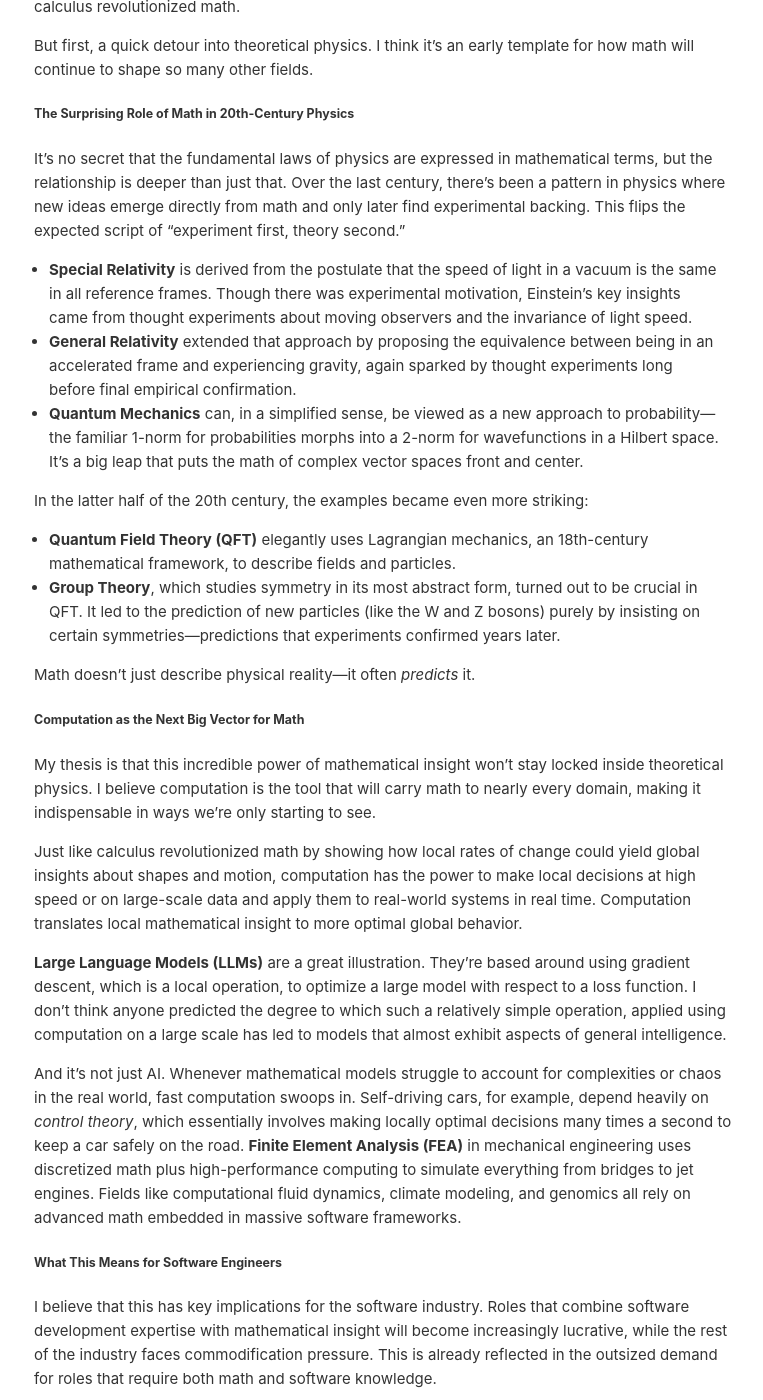
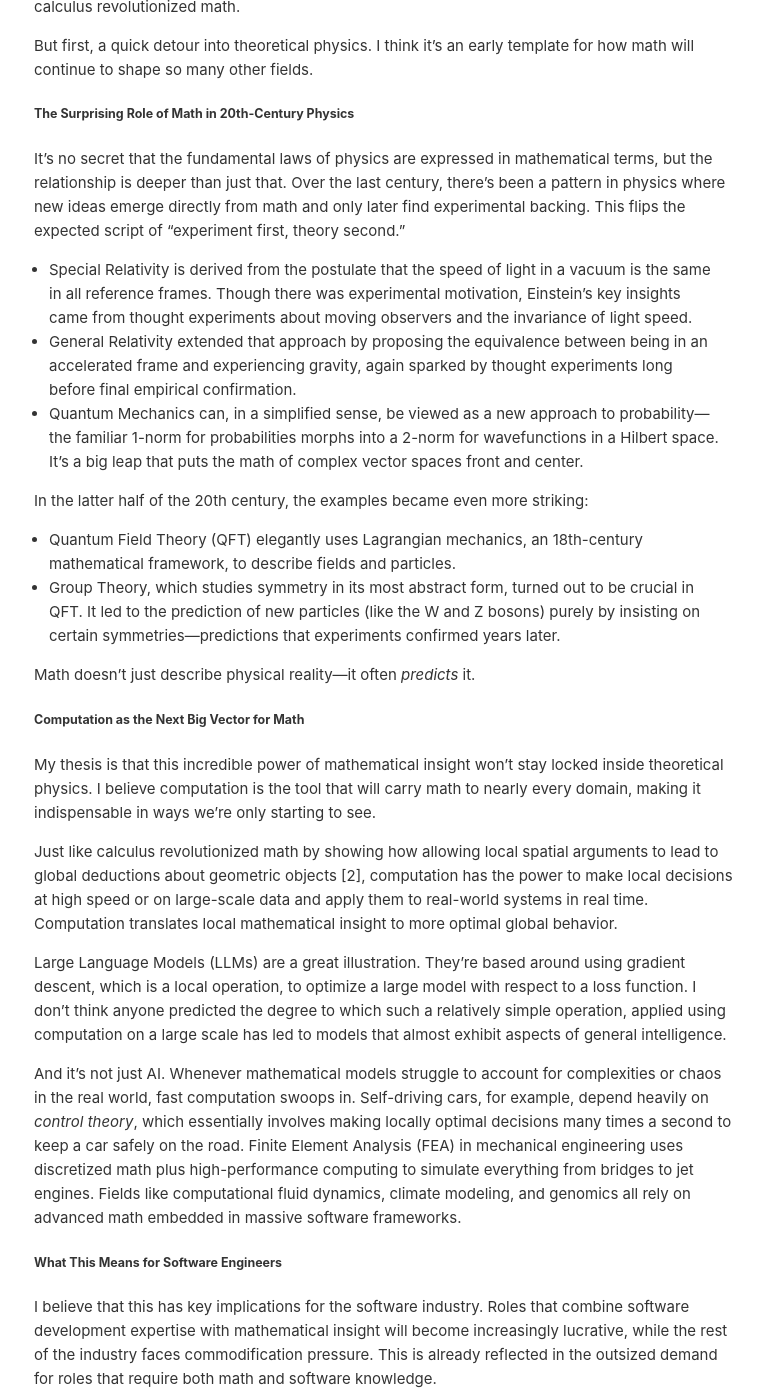
Before and after one commit to mfaizan/mfaizan.github.io, a Jekyll site: the page built from _posts/2025-02-21-math.markdown, in a window 1280 px wide and 1400 px high, scrolled down 361 px. Shown: the whole window, without its empty margins (256-1019 px from the left). Built offline with Jekyll 4.4.1, drawn with Linux system fonts in a browser that asks for light colours; some of the changed text lies outside the part shown.

Commit message:
Update 2025-02-21-math.markdown

```diff
--- a/_posts/2025-02-21-math.markdown
+++ b/_posts/2025-02-21-math.markdown
@@ -15,14 +15,14 @@ But first, a quick detour into theoretical physics. I think it’s an early temp
 
 It’s no secret that the fundamental laws of physics are expressed in mathematical terms, but the relationship is deeper than just that. Over the last century, there’s been a pattern in physics where new ideas emerge directly from math and only later find experimental backing. This flips the expected script of “experiment first, theory second.”
 
-- **Special Relativity** is derived from the postulate that the speed of light in a vacuum is the same in all reference frames. Though there was experimental motivation, Einstein’s key insights came from thought experiments about moving observers and the invariance of light speed.
-- **General Relativity** extended that approach by proposing the equivalence between being in an accelerated frame and experiencing gravity, again sparked by thought experiments long before final empirical confirmation.
-- **Quantum Mechanics** can, in a simplified sense, be viewed as a new approach to probability—the familiar 1-norm for probabilities morphs into a 2-norm for wavefunctions in a Hilbert space. It’s a big leap that puts the math of complex vector spaces front and center.
+- Special Relativity is derived from the postulate that the speed of light in a vacuum is the same in all reference frames. Though there was experimental motivation, Einstein’s key insights came from thought experiments about moving observers and the invariance of light speed.
+- General Relativity extended that approach by proposing the equivalence between being in an accelerated frame and experiencing gravity, again sparked by thought experiments long before final empirical confirmation.
+- Quantum Mechanics can, in a simplified sense, be viewed as a new approach to probability—the familiar 1-norm for probabilities morphs into a 2-norm for wavefunctions in a Hilbert space. It’s a big leap that puts the math of complex vector spaces front and center.
 
 In the latter half of the 20th century, the examples became even more striking:
 
-- **Quantum Field Theory (QFT)** elegantly uses Lagrangian mechanics, an 18th-century mathematical framework, to describe fields and particles.
-- **Group Theory**, which studies symmetry in its most abstract form, turned out to be crucial in QFT. It led to the prediction of new particles (like the W and Z bosons) purely by insisting on certain symmetries—predictions that experiments confirmed years later.
+- Quantum Field Theory (QFT) elegantly uses Lagrangian mechanics, an 18th-century mathematical framework, to describe fields and particles.
+- Group Theory, which studies symmetry in its most abstract form, turned out to be crucial in QFT. It led to the prediction of new particles (like the W and Z bosons) purely by insisting on certain symmetries—predictions that experiments confirmed years later.
 
 Math doesn’t just describe physical reality—it often *predicts* it.
 
@@ -30,11 +30,11 @@ Math doesn’t just describe physical reality—it often *predicts* it.
 
 My thesis is that this incredible power of mathematical insight won’t stay locked inside theoretical physics. I believe computation is the tool that will carry math to nearly every domain, making it indispensable in ways we’re only starting to see.
 
-Just like calculus revolutionized math by showing how local rates of change could yield global insights about shapes and motion, computation has the power to make local decisions at high speed or on large-scale data and apply them to real-world systems in real time. Computation translates local mathematical insight to more optimal global behavior.
+Just like calculus revolutionized math by showing how allowing local spatial arguments to lead to global deductions about geometric objects [2], computation has the power to make local decisions at high speed or on large-scale data and apply them to real-world systems in real time. Computation translates local mathematical insight to more optimal global behavior.
 
-**Large Language Models (LLMs)** are a great illustration. They’re based around using gradient descent, which is a local operation, to optimize a large model with respect to a loss function. I don’t think anyone predicted the degree to which such a relatively simple operation, applied using computation on a large scale has led to models that almost exhibit aspects of general intelligence.
+Large Language Models (LLMs) are a great illustration. They’re based around using gradient descent, which is a local operation, to optimize a large model with respect to a loss function. I don’t think anyone predicted the degree to which such a relatively simple operation, applied using computation on a large scale has led to models that almost exhibit aspects of general intelligence.
 
-And it’s not just AI. Whenever mathematical models struggle to account for complexities or chaos in the real world, fast computation swoops in. Self-driving cars, for example, depend heavily on *control theory*, which essentially involves making locally optimal decisions many times a second to keep a car safely on the road. **Finite Element Analysis (FEA)** in mechanical engineering uses discretized math plus high-performance computing to simulate everything from bridges to jet engines. Fields like computational fluid dynamics, climate modeling, and genomics all rely on advanced math embedded in massive software frameworks.
+And it’s not just AI. Whenever mathematical models struggle to account for complexities or chaos in the real world, fast computation swoops in. Self-driving cars, for example, depend heavily on *control theory*, which essentially involves making locally optimal decisions many times a second to keep a car safely on the road. Finite Element Analysis (FEA) in mechanical engineering uses discretized math plus high-performance computing to simulate everything from bridges to jet engines. Fields like computational fluid dynamics, climate modeling, and genomics all rely on advanced math embedded in massive software frameworks.
 
 ##### What This Means for Software Engineers
 
@@ -44,6 +44,8 @@ Those who can code *and* handle advanced math tend to earn outsized compensation
 
 Put simply, mathematical knowledge is becoming increasingly valuable, and software is the force multiplier. It takes abstract mathematical models—sometimes centuries old—and breathes them into real products and systems. Whether it’s a neural network sifting through text, a feedback loop keeping a car on the road, or an elaborate model guiding corporate strategy, the blend of math + software is becoming increasingly common and "unreasonably effective".
 
-##### References
-1. The 2-norm viewpoint is a simplified conceptual bridge between classical probability and the Hilbert space formalism of quantum mechanics.
-2. General Relativity, built on Riemannian geometry, is a pinnacle example of using local differential geometry to derive far-reaching conclusions about the cosmos.
+##### Notes
+
+[1] See https://scottaaronson.blog/?p=6244
+
+[2] General Relativity, built on Riemannian geometry, is a pinnacle example of using local differential geometry to derive far-reaching conclusions about the cosmos.
```
